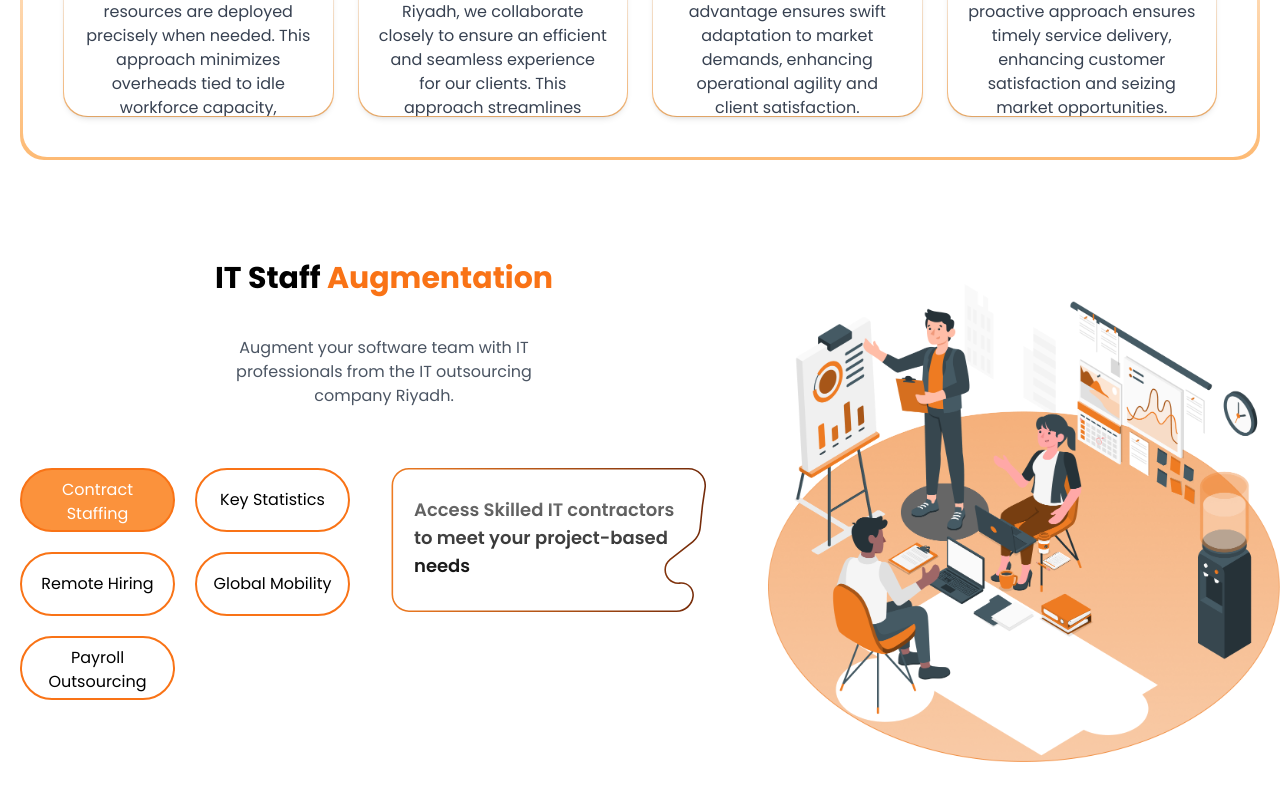
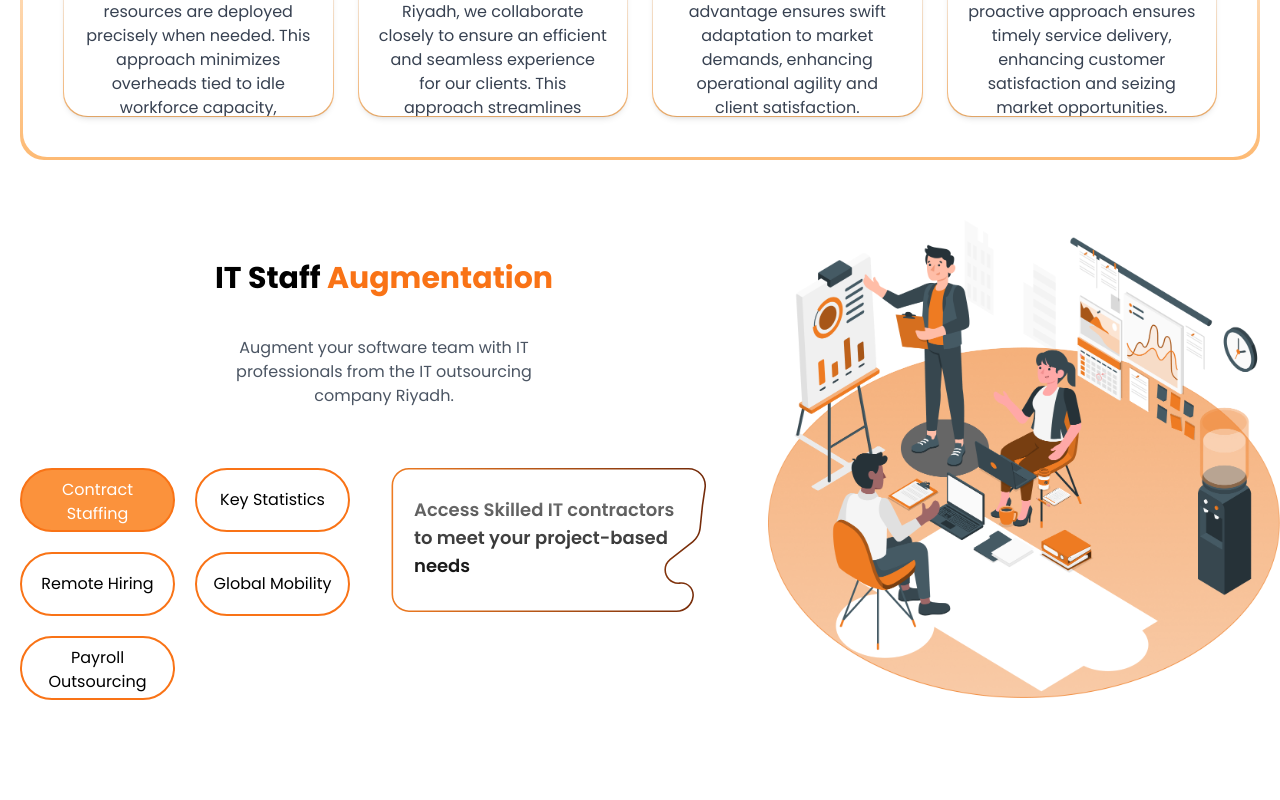
Before and after one commit to datasack-solution/It-Staff-Augmentation-New, a Next.js app: page /page in a window 1280 px wide. Shown: the part 2378-3178 px from the top of the page. Built offline with nearby package versions, Linux system fonts and the light colour scheme; a web font is replaced by a local one.

Commit message:
fix marging on analytics

```diff
--- a/src/components/Pages/Analytics.tsx
+++ b/src/components/Pages/Analytics.tsx
@@ -89,7 +89,7 @@ const AnalyticsPage = () => {
 
 
             </div>
-            <div className=" w-[40%] lg:mt-16">
+            <div className=" w-[40%]">
                 <Image alt="illustration" src={'/steps.png'} width={550} height={400} className="mt-10" />
             </div>
         </div>
```
